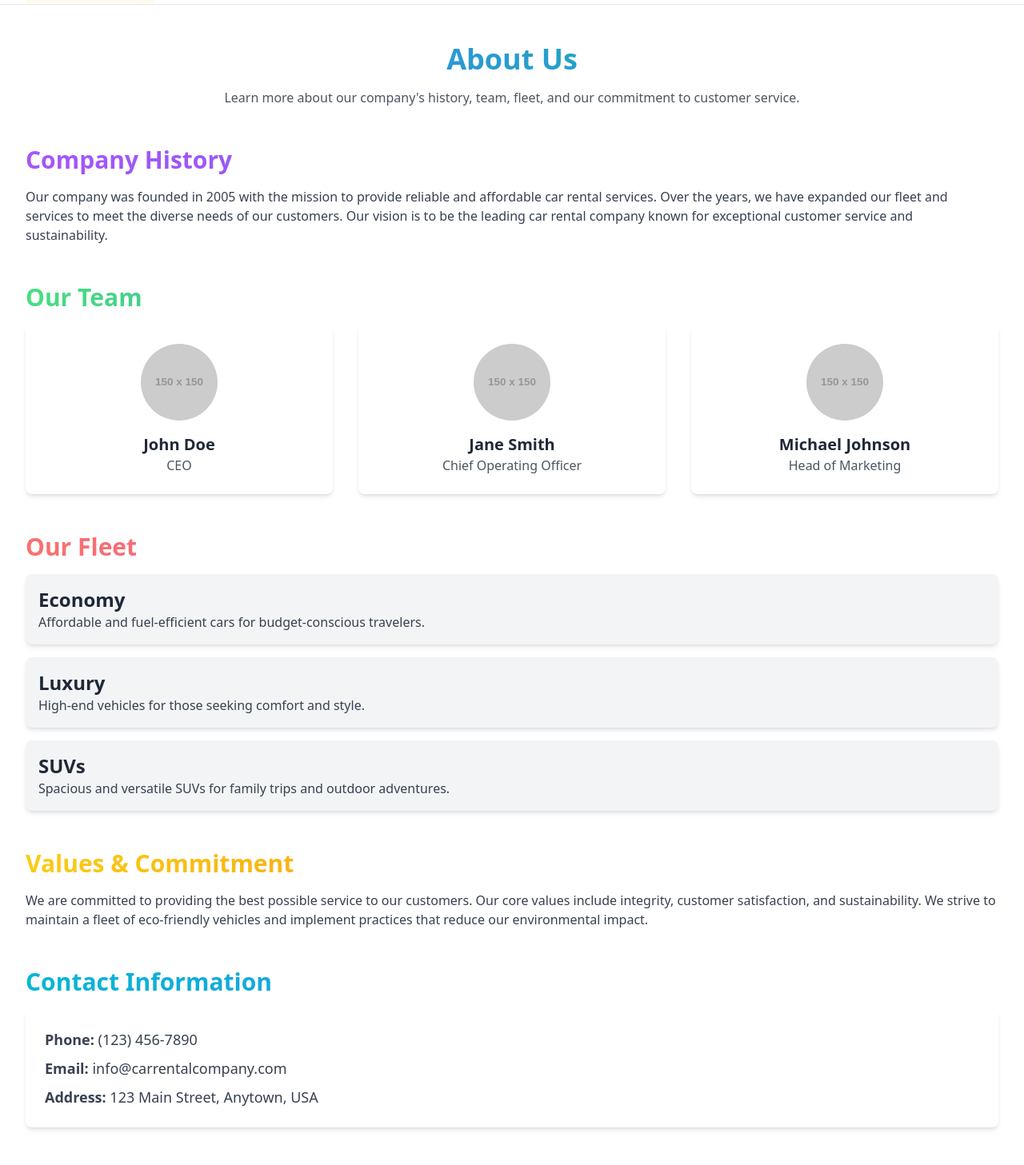
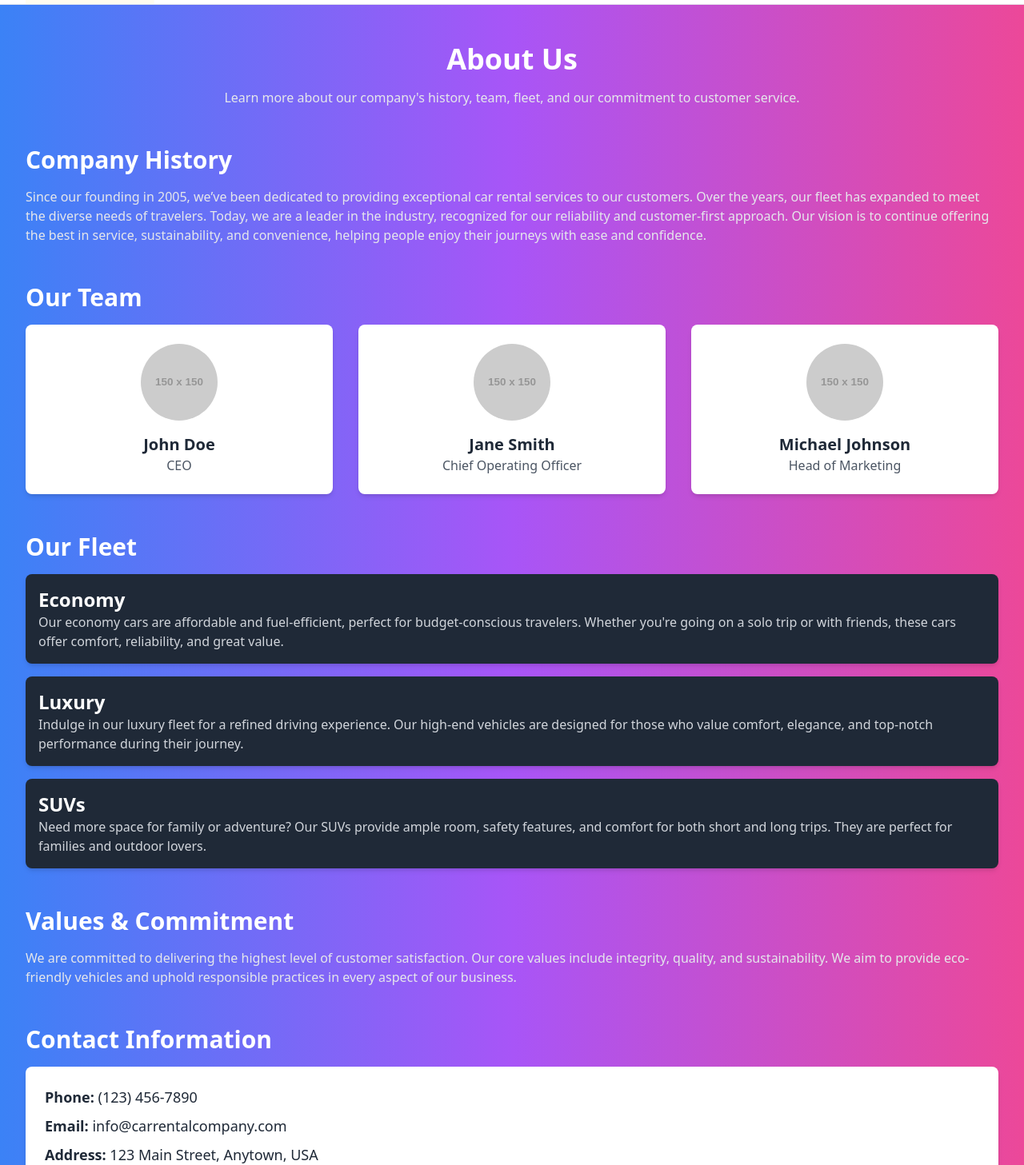
Before and after one commit to Mahmudmhb/Car-Rental-Reservation-System, a React (Vite) app: page /about-us in a window 1280 px wide. Shown: the part 59-1516 px from the top of the page at 80% size. Built offline with nearby package versions, Linux system fonts and the light colour scheme.

Commit message:
update page

```diff
--- a/src/Component/Dashboard/User/Booking/Booking.tsx
+++ b/src/Component/Dashboard/User/Booking/Booking.tsx
@@ -1,168 +1,99 @@
-import React from "react";
-import { motion } from "framer-motion"; // Import Framer Motion
+/* eslint-disable @typescript-eslint/no-explicit-any */
+import { toast } from "sonner";
+import {
+  useDeleteBookedMutation,
+  useGetMyBookQuery,
+} from "../../../../redux/features/book/bookApi";
 
-// Sample team data
-const teamMembers = [
-  {
-    name: "John Doe",
-    role: "CEO",
-    photo: "https://via.placeholder.com/150", // Replace with actual image URL
-  },
-  {
-    name: "Jane Smith",
-    role: "Chief Operating Officer",
-    photo: "https://via.placeholder.com/150", // Replace with actual image URL
-  },
-  {
-    name: "Michael Johnson",
-    role: "Head of Marketing",
-    photo: "https://via.placeholder.com/150", // Replace with actual image URL
-  },
-];
+const Booking = () => {
+  const { data } = useGetMyBookQuery(undefined);
+  const booked = data?.data;
+  const [deletedBooked] = useDeleteBookedMutation();
 
-// Sample fleet data
-const fleetInfo = [
-  {
-    category: "Economy",
-    description:
-      "Our economy cars are affordable and fuel-efficient, perfect for budget-conscious travelers. Whether you're going on a solo trip or with friends, these cars offer comfort, reliability, and great value.",
-  },
-  {
-    category: "Luxury",
-    description:
-      "Indulge in our luxury fleet for a refined driving experience. Our high-end vehicles are designed for those who value comfort, elegance, and top-notch performance during their journey.",
-  },
-  {
-    category: "SUVs",
-    description:
-      "Need more space for family or adventure? Our SUVs provide ample room, safety features, and comfort for both short and long trips. They are perfect for families and outdoor lovers.",
-  },
-];
+  const handleCancel = async (bookedId: string) => {
+    // Handle cancel booking logic here
+    console.log("Cancel booking with ID:", bookedId);
+    const res = await deletedBooked({ bookedId }).unwrap();
+    if (res.success === true) {
+      toast.success(res.message, { duration: 1000 });
+    }
+    console.log(res);
+  };
 
-const AboutUs: React.FC = () => {
   return (
-    <div className="max-w-7xl mx-auto px-4 sm:px-6 lg:px-8 py-12 bg-gradient-to-r from-blue-500 via-purple-500 to-pink-500 text-white">
-      {/* Header */}
-      <motion.header
-        className="mb-12 text-center"
-        initial={{ opacity: 0, y: -50 }}
-        animate={{ opacity: 1, y: 0 }}
-        transition={{ duration: 0.8 }}
-      >
-        <h1 className="text-4xl font-bold">About Us</h1>
-        <p className="mt-4 text-gray-200">
-          Learn more about our company's history, team, fleet, and our
-          commitment to customer service.
-        </p>
-      </motion.header>
+    <div className="container mx-auto p-4">
+      <h1 className="text-2xl font-bold mb-4">Booking Management</h1>
+      <div className="overflow-x-auto p-4">
+        <table className="table w-full">
+          <thead className="bg-slate-300 text-black">
+            <tr>
+              <th>Sl</th>
+              <th>Car Name</th>
+              <th>Booking Date</th>
+              <th>Start Time</th>
+              <th>End Time</th>
+              <th>Total Cost</th>
+            </tr>
+          </thead>
+          <tbody>
+            {booked ? (
+              booked?.map((item: any, idx: any) => (
+                <tr key={item._id}>
+                  <th>
+                    <h1>{idx + 1}</h1>
+                  </th>
+                  <td>
+                    <div className="flex items-center gap-3">
+                      <div className="avatar">
+                        <div className="mask mask-squircle h-12 w-12">
+                          <img
+                            src={item?.carId?.image || "Unknown Car"}
+                            alt=""
+                          />
+                        </div>
+                      </div>
+                      <div>
+                        <div className="font-bold">
+                          {item?.carId?.name || "Unknown Car"}
+                        </div>
+                        <div className="text-sm opacity-50">
+                          {item?.carId?.description || "No Description"}
+                        </div>
+                      </div>
+                    </div>
+                  </td>
+                  <td>{item.payment?.startTime}</td>
 
-      {/* Company History */}
-      <motion.section
-        className="mb-12"
-        initial={{ opacity: 0, x: -50 }}
-        animate={{ opacity: 1, x: 0 }}
-        transition={{ duration: 0.8 }}
-      >
-        <h2 className="text-3xl font-bold mb-4">Company History</h2>
-        <p className="text-gray-200">
-          Since our founding in 2005, we’ve been dedicated to providing
-          exceptional car rental services to our customers. Over the years, our
-          fleet has expanded to meet the diverse needs of travelers. Today, we
-          are a leader in the industry, recognized for our reliability and
-          customer-first approach. Our vision is to continue offering the best
-          in service, sustainability, and convenience, helping people enjoy
-          their journeys with ease and confidence.
-        </p>
-      </motion.section>
-
-      {/* Our Team */}
-      <motion.section
-        className="mb-12"
-        initial={{ opacity: 0, x: 50 }}
-        animate={{ opacity: 1, x: 0 }}
-        transition={{ duration: 0.8 }}
-      >
-        <h2 className="text-3xl font-bold mb-4">Our Team</h2>
-        <div className="grid grid-cols-1 sm:grid-cols-2 md:grid-cols-3 gap-8">
-          {teamMembers.map((member, index) => (
-            <motion.div
-              key={index}
-              className="bg-white text-gray-800 shadow-md rounded-lg p-6 text-center"
-              whileHover={{ scale: 1.05 }}
-              transition={{ duration: 0.3 }}
-            >
-              <img
-                src={member.photo}
-                alt={member.name}
-                className="w-24 h-24 rounded-full mx-auto mb-4"
-              />
-              <h3 className="text-xl font-bold">{member.name}</h3>
-              <p className="text-gray-600">{member.role}</p>
-            </motion.div>
-          ))}
-        </div>
-      </motion.section>
-
-      {/* Our Fleet */}
-      <motion.section
-        className="mb-12"
-        initial={{ opacity: 0, y: 50 }}
-        animate={{ opacity: 1, y: 0 }}
-        transition={{ duration: 0.8 }}
-      >
-        <h2 className="text-3xl font-bold mb-4">Our Fleet</h2>
-        <div className="space-y-4">
-          {fleetInfo.map((fleet, index) => (
-            <motion.div
-              key={index}
-              className="bg-gray-800 p-4 rounded-lg shadow-md"
-              whileHover={{ scale: 1.05 }}
-              transition={{ duration: 0.3 }}
-            >
-              <h3 className="text-2xl font-semibold">{fleet.category}</h3>
-              <p className="text-gray-300">{fleet.description}</p>
-            </motion.div>
-          ))}
-        </div>
-      </motion.section>
-
-      {/* Values & Commitment */}
-      <motion.section
-        className="mb-12"
-        initial={{ opacity: 0, y: 50 }}
-        animate={{ opacity: 1, y: 0 }}
-        transition={{ duration: 0.8 }}
-      >
-        <h2 className="text-3xl font-bold mb-4">Values & Commitment</h2>
-        <p className="text-gray-200">
-          We are committed to delivering the highest level of customer
-          satisfaction. Our core values include integrity, quality, and
-          sustainability. We aim to provide eco-friendly vehicles and uphold
-          responsible practices in every aspect of our business.
-        </p>
-      </motion.section>
-
-      {/* Contact Information */}
-      <motion.section
-        initial={{ opacity: 0 }}
-        animate={{ opacity: 1 }}
-        transition={{ duration: 1 }}
-      >
-        <h2 className="text-3xl font-bold mb-4">Contact Information</h2>
-        <div className="bg-white text-gray-800 p-6 rounded-lg shadow-md">
-          <p className="text-lg mb-2">
-            <strong>Phone:</strong> (123) 456-7890
-          </p>
-          <p className="text-lg mb-2">
-            <strong>Email:</strong> info@carrentalcompany.com
-          </p>
-          <p className="text-lg">
-            <strong>Address:</strong> 123 Main Street, Anytown, USA
-          </p>
-        </div>
-      </motion.section>
+                  <td>{item.endTime}</td>
+                  <td>${item.totalCost}</td>
+                  <td>
+                    {item.isBooked === "confirmed" ? (
+                      <>
+                        <p className="bg-blue-700 text-white px-3 text-center py-1 rounded">
+                          approval
+                        </p>
+                      </>
+                    ) : (
+                      <div>
+                        {" "}
+                        <a onClick={() => handleCancel(item._id)}>Cancel</a>
+                      </div>
+                    )}
+                  </td>
+                </tr>
+              ))
+            ) : (
+              <tr>
+                <td colSpan={8} className="text-center">
+                  No bookings found.
+                </td>
+              </tr>
+            )}
+          </tbody>
+        </table>
+      </div>
     </div>
   );
 };
 
-export default AboutUs;
+export default Booking;
--- a/src/pages/About us/AboutUs.tsx
+++ b/src/pages/About us/AboutUs.tsx
@@ -1,5 +1,5 @@
 import React from "react";
-import "animate.css"; // Import animate.css
+import { motion } from "framer-motion"; // Import Framer Motion
 
 // Sample team data
 const teamMembers = [
@@ -25,57 +25,71 @@ const fleetInfo = [
   {
     category: "Economy",
     description:
-      "Affordable and fuel-efficient cars for budget-conscious travelers.",
+      "Our economy cars are affordable and fuel-efficient, perfect for budget-conscious travelers. Whether you're going on a solo trip or with friends, these cars offer comfort, reliability, and great value.",
   },
   {
     category: "Luxury",
-    description: "High-end vehicles for those seeking comfort and style.",
+    description:
+      "Indulge in our luxury fleet for a refined driving experience. Our high-end vehicles are designed for those who value comfort, elegance, and top-notch performance during their journey.",
   },
   {
     category: "SUVs",
     description:
-      "Spacious and versatile SUVs for family trips and outdoor adventures.",
+      "Need more space for family or adventure? Our SUVs provide ample room, safety features, and comfort for both short and long trips. They are perfect for families and outdoor lovers.",
   },
 ];
 
 const AboutUs: React.FC = () => {
   return (
-    <div className="max-w-7xl mx-auto px-4 sm:px-6 lg:px-8 py-12">
+    <div className="max-w-7xl mx-auto px-4 sm:px-6 lg:px-8 py-12 bg-gradient-to-r from-blue-500 via-purple-500 to-pink-500 text-white">
       {/* Header */}
-      <header className="mb-12 text-center animate__animated animate__fadeIn">
-        <h1 className="text-4xl font-bold text-gray-900 bg-gradient-to-r from-blue-500 to-teal-500 text-transparent bg-clip-text">
-          About Us
-        </h1>
-        <p className="mt-4 text-gray-600">
+      <motion.header
+        className="mb-12 text-center"
+        initial={{ opacity: 0, y: -50 }}
+        animate={{ opacity: 1, y: 0 }}
+        transition={{ duration: 0.8 }}
+      >
+        <h1 className="text-4xl font-bold">About Us</h1>
+        <p className="mt-4 text-gray-200">
           Learn more about our company's history, team, fleet, and our
           commitment to customer service.
         </p>
-      </header>
+      </motion.header>
 
       {/* Company History */}
-      <section className="mb-12 animate__animated animate__fadeInUp">
-        <h2 className="text-3xl font-bold mb-4 bg-gradient-to-r from-purple-500 to-indigo-500 text-transparent bg-clip-text">
-          Company History
-        </h2>
-        <p className="text-gray-700 mb-6">
-          Our company was founded in 2005 with the mission to provide reliable
-          and affordable car rental services. Over the years, we have expanded
-          our fleet and services to meet the diverse needs of our customers. Our
-          vision is to be the leading car rental company known for exceptional
-          customer service and sustainability.
+      <motion.section
+        className="mb-12"
+        initial={{ opacity: 0, x: -50 }}
+        animate={{ opacity: 1, x: 0 }}
+        transition={{ duration: 0.8 }}
+      >
+        <h2 className="text-3xl font-bold mb-4">Company History</h2>
+        <p className="text-gray-200">
+          Since our founding in 2005, we’ve been dedicated to providing
+          exceptional car rental services to our customers. Over the years, our
+          fleet has expanded to meet the diverse needs of travelers. Today, we
+          are a leader in the industry, recognized for our reliability and
+          customer-first approach. Our vision is to continue offering the best
+          in service, sustainability, and convenience, helping people enjoy
+          their journeys with ease and confidence.
         </p>
-      </section>
+      </motion.section>
 
       {/* Our Team */}
-      <section className="mb-12 animate__animated animate__fadeInUp">
-        <h2 className="text-3xl font-bold mb-4 bg-gradient-to-r from-green-400 to-blue-600 text-transparent bg-clip-text">
-          Our Team
-        </h2>
+      <motion.section
+        className="mb-12"
+        initial={{ opacity: 0, x: 50 }}
+        animate={{ opacity: 1, x: 0 }}
+        transition={{ duration: 0.8 }}
+      >
+        <h2 className="text-3xl font-bold mb-4">Our Team</h2>
         <div className="grid grid-cols-1 sm:grid-cols-2 md:grid-cols-3 gap-8">
           {teamMembers.map((member, index) => (
-            <div
+            <motion.div
               key={index}
-              className="bg-white shadow-md rounded-lg p-6 text-center transform hover:scale-105 transition duration-300 animate__animated animate__zoomIn"
+              className="bg-white text-gray-800 shadow-md rounded-lg p-6 text-center"
+              whileHover={{ scale: 1.05 }}
+              transition={{ duration: 0.3 }}
             >
               <img
                 src={member.photo}
@@ -84,59 +98,69 @@ const AboutUs: React.FC = () => {
               />
               <h3 className="text-xl font-bold">{member.name}</h3>
               <p className="text-gray-600">{member.role}</p>
-            </div>
+            </motion.div>
           ))}
         </div>
-      </section>
+      </motion.section>
 
       {/* Our Fleet */}
-      <section className="mb-12 animate__animated animate__fadeInUp">
-        <h2 className="text-3xl font-bold mb-4 bg-gradient-to-r from-red-400 to-pink-500 text-transparent bg-clip-text">
-          Our Fleet
-        </h2>
+      <motion.section
+        className="mb-12"
+        initial={{ opacity: 0, y: 50 }}
+        animate={{ opacity: 1, y: 0 }}
+        transition={{ duration: 0.8 }}
+      >
+        <h2 className="text-3xl font-bold mb-4">Our Fleet</h2>
         <div className="space-y-4">
           {fleetInfo.map((fleet, index) => (
-            <div
+            <motion.div
               key={index}
-              className="bg-gray-100 p-4 rounded-lg shadow-md transform hover:translate-y-2 transition duration-300 animate__animated animate__fadeIn"
+              className="bg-gray-800 p-4 rounded-lg shadow-md"
+              whileHover={{ scale: 1.05 }}
+              transition={{ duration: 0.3 }}
             >
               <h3 className="text-2xl font-semibold">{fleet.category}</h3>
-              <p className="text-gray-700">{fleet.description}</p>
-            </div>
+              <p className="text-gray-300">{fleet.description}</p>
+            </motion.div>
           ))}
         </div>
-      </section>
+      </motion.section>
 
       {/* Values & Commitment */}
-      <section className="mb-12 animate__animated animate__fadeInUp">
-        <h2 className="text-3xl font-bold mb-4 bg-gradient-to-r from-yellow-400 to-orange-500 text-transparent bg-clip-text">
-          Values & Commitment
-        </h2>
-        <p className="text-gray-700 mb-6">
-          We are committed to providing the best possible service to our
-          customers. Our core values include integrity, customer satisfaction,
-          and sustainability. We strive to maintain a fleet of eco-friendly
-          vehicles and implement practices that reduce our environmental impact.
+      <motion.section
+        className="mb-12"
+        initial={{ opacity: 0, y: 50 }}
+        animate={{ opacity: 1, y: 0 }}
+        transition={{ duration: 0.8 }}
+      >
+        <h2 className="text-3xl font-bold mb-4">Values & Commitment</h2>
+        <p className="text-gray-200">
+          We are committed to delivering the highest level of customer
+          satisfaction. Our core values include integrity, quality, and
+          sustainability. We aim to provide eco-friendly vehicles and uphold
+          responsible practices in every aspect of our business.
         </p>
-      </section>
+      </motion.section>
 
       {/* Contact Information */}
-      <section className="animate__animated animate__fadeInUp">
-        <h2 className="text-3xl font-bold mb-4 bg-gradient-to-r from-cyan-500 to-blue-500 text-transparent bg-clip-text">
-          Contact Information
-        </h2>
-        <div className="bg-white p-6 rounded-lg shadow-md">
-          <p className="text-lg text-gray-700 mb-2">
+      <motion.section
+        initial={{ opacity: 0 }}
+        animate={{ opacity: 1 }}
+        transition={{ duration: 1 }}
+      >
+        <h2 className="text-3xl font-bold mb-4">Contact Information</h2>
+        <div className="bg-white text-gray-800 p-6 rounded-lg shadow-md">
+          <p className="text-lg mb-2">
             <strong>Phone:</strong> (123) 456-7890
           </p>
-          <p className="text-lg text-gray-700 mb-2">
+          <p className="text-lg mb-2">
             <strong>Email:</strong> info@carrentalcompany.com
           </p>
-          <p className="text-lg text-gray-700">
+          <p className="text-lg">
             <strong>Address:</strong> 123 Main Street, Anytown, USA
           </p>
         </div>
-      </section>
+      </motion.section>
     </div>
   );
 };
```
